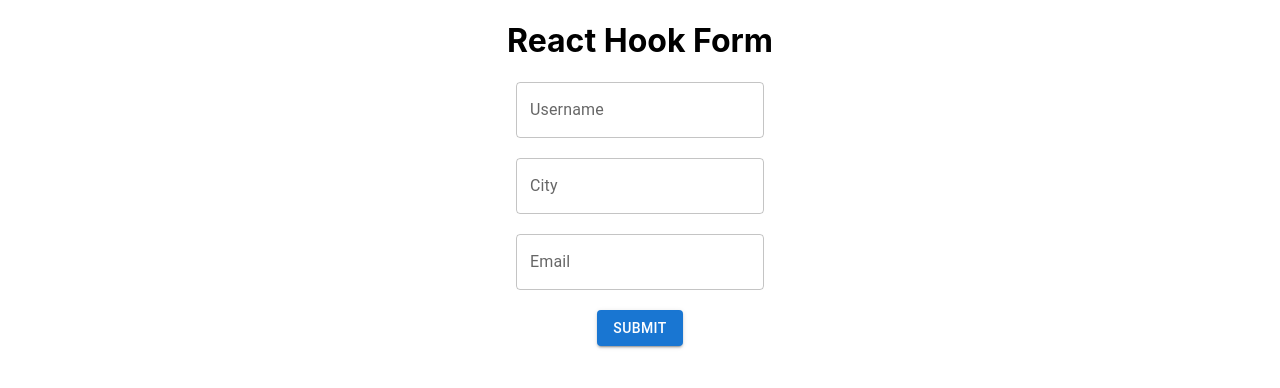
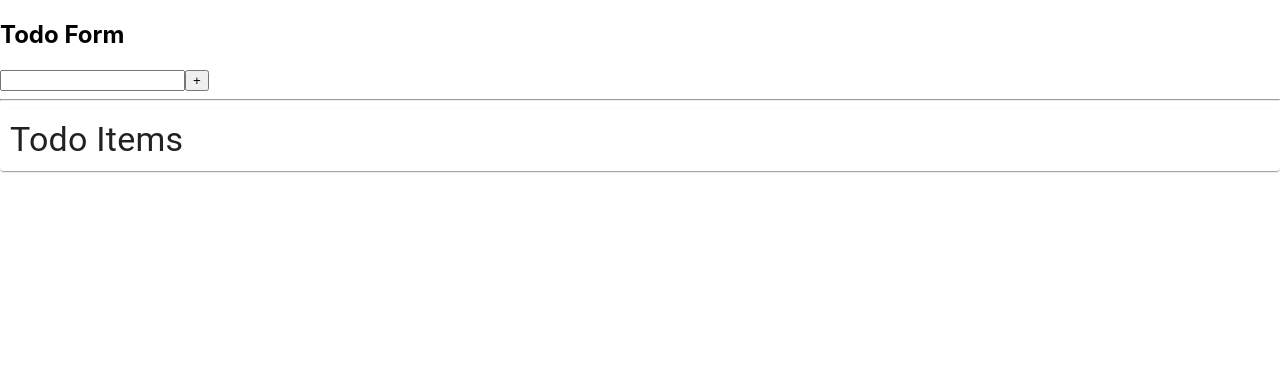
Before and after one commit to gavand-sagar/Upgrad-React-Training, a React (Create React App) app: page / in a window 1280 px wide. Shown: the top 388 px of the page. Built offline with nearby package versions, Linux system fonts and the light colour scheme.

Commit message:
simple todo app

```diff
--- a/src/App.css
+++ b/src/App.css
@@ -1,43 +1,3 @@
-.App {
-  text-align: center;
-}
-
-.App-logo {
-  height: 40vmin;
-  pointer-events: none;
-}
-
-@media (prefers-reduced-motion: no-preference) {
-  .App-logo {
-    animation: App-logo-spin infinite 20s linear;
-  }
-}
-
-.App-header {
-  background-color: #282c34;
-  min-height: 100vh;
-  display: flex;
-  flex-direction: column;
-  align-items: center;
-  justify-content: center;
-  font-size: calc(10px + 2vmin);
-  color: white;
-}
-
-.App-link {
-  color: #61dafb;
-}
-
-@keyframes App-logo-spin {
-  from {
-    transform: rotate(0deg);
-  }
-
-  to {
-    transform: rotate(360deg);
-  }
-}
-
 .my-div {
   margin: 5px;
   padding: 5px;
@@ -100,3 +60,8 @@
   border: 1px solid red;
   outline: none;
 }
+
+.todo-item{
+  justify-content: space-between;
+  display: flex;
+}
--- a/src/App.js
+++ b/src/App.js
@@ -15,12 +15,13 @@ import UseRefForForms from './UseRefForForms';
 import ControlledForm from './ControlledForm';
 import ReactHookForm from './ReactHookForm';
 import ReactHookFormMUI from './ReactHookFormMUI';
+import SimpleTodoApp from './SimpleTodoApp';
 
 function App() {
   const fruits = ["Mango", "Banana", "Kiwi", "Grapes"]
   return (
     <div className="App">
-      <ReactHookFormMUI/>
+      <SimpleTodoApp/>
     </div>
   );
 }
--- /dev/null
+++ b/src/SimpleTodoApp.jsx
@@ -0,0 +1,38 @@
+import { Button, Paper, TextField, Typography } from '@mui/material'
+import React, { useState } from 'react'
+
+function TodoList({ items, onDelete }) {
+  return (<Paper sx={{ padding: '10px' }}>
+    <Typography variant='h4'>Todo Items</Typography>
+    {
+      items && items.map((x, i) => <fieldset className='todo-item'><span>{x}</span><button onClick={() => onDelete(i)}>-</button></fieldset>)
+    }
+  </Paper>)
+}
+
+export default function SimpleTodoApp() {
+  let [items, setItems] = useState([])
+  let [todoText, setTodoText] = useState('')
+  function handleSubmit() {
+    setItems([...items, todoText])
+  }
+  function handleDelete(index) {
+    // API CALL
+    if (window.confirm("Do you want to delete?")) {
+      let newArray = items.filter((x, i) => i != index);
+      setItems(newArray)
+    }
+
+  }
+  return (
+    <div>
+      <div sx={{ padding: '10px' }}>
+        <h2>Todo Form</h2>
+        <input onChange={(event) => setTodoText(event.target.value)} variant='outlined' />
+        <button onClick={handleSubmit} variant='contained'>+</button>
+      </div>
+      <hr />
+      <TodoList items={items} onDelete={handleDelete} />
+    </div>
+  )
+}
```
